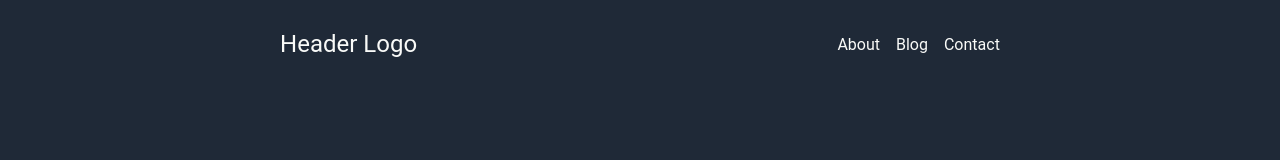
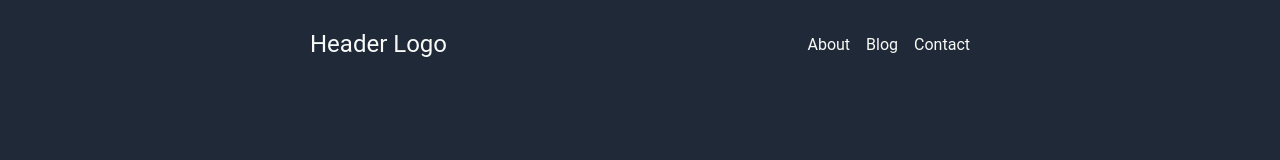
Before and after one commit to omarisayed/Landing-Page-TOP, a plain HTML site: page index.html in a window 1280 px wide. Shown: the top 160 px of the page. Drawn offline with Linux system fonts and the light colour scheme.

Commit message:
Adjusted padding of navbar and hero.

```diff
--- a/style.css
+++ b/style.css
@@ -16,7 +16,7 @@ body{
 .navbar{
     display:flex;
     flex-direction: row;
-    justify-content: space-around;
+    justify-content: space-between;
     align-items: center;
     background-color: #1F2937;
 }
@@ -24,14 +24,14 @@ body{
 .logo{
     font-size: 24px;
     color: #F9FAF8;
-    padding: 30px 0px 30px 70px;
+    padding: 30px 0px 30px 310px;
 }
 
 .right-links{
     display: flex;
     flex-direction: row;
     gap: 16px;
-    padding: 30px 70px 30px 0px;
+    padding: 30px 310px 30px 0px;
 }
 
 ul{
@@ -51,7 +51,7 @@ a{
     background-color: #1F2937;
     align-items: center;
     gap: 70px;
-    padding: 90px ;
+    padding: 90px;
     justify-content: center;
 }
 
@@ -73,7 +73,7 @@ a{
 }
 
 .hero-img{
-    width: 500px;
+    width: 720px;
     height: auto;
 }
 
```
